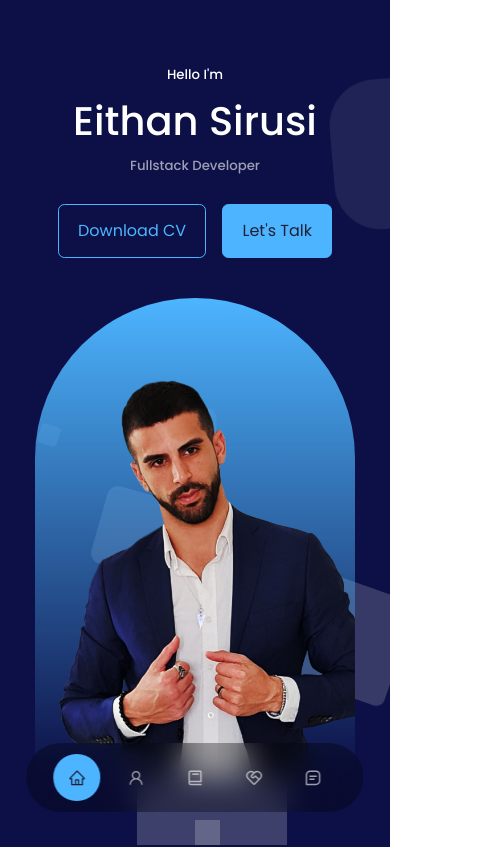
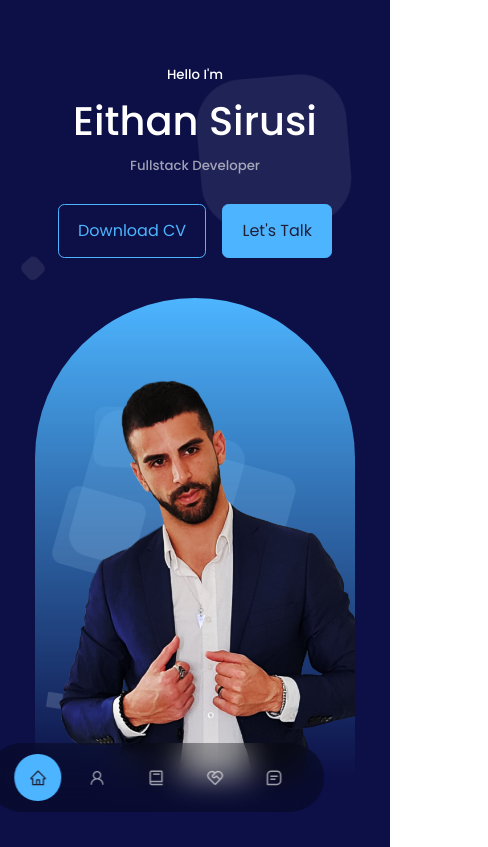
Before and after one commit to eithan31sirusi/new_portfolio, a React (Create React App) app: page / in a window 390 px wide. Shown: the top 847 px of the page, 488 px wide, since content can reach past the window. Built offline with nearby package versions, Linux system fonts and the light colour scheme; the HTML template or start-up script is replaced by a standard one.

Commit message:
adding animated background

```diff
--- a/src/App.jsx
+++ b/src/App.jsx
@@ -11,10 +11,9 @@ import Footer from "./components/footer/Footer";
 
 import AnimatedBG from "./UI/AnimatedBG";
 
-import "./app.css";
-
 const App = () => {
   return (
+    <>
       <AnimatedBG>
         <Header />
         <Nav />
@@ -26,6 +25,7 @@ const App = () => {
         <Contact />
         <Footer />
       </AnimatedBG>
+    </>
   );
 };
 
--- a/src/UI/animatedBG.css
+++ b/src/UI/animatedBG.css
@@ -2,7 +2,7 @@
 
 .area {
   background: #0d1046;
-  background: -webkit-linear-gradient(to left, #8f94fb, #4e54c8);
+  background: -webkit-linear-gradient(to left, #0d1046, #4e54c8);
   width: 100%;
   height: fit-content;
   position: absolute;
@@ -40,7 +40,7 @@
   left: 10%;
   width: 20px;
   height: 20px;
-  animation-delay: 2s;
+  animation-delay: 0s;
   animation-duration: 12s;
 }
 
@@ -48,7 +48,7 @@
   left: 70%;
   width: 20px;
   height: 20px;
-  animation-delay: 4s;
+  animation-delay: 0s;
 }
 
 .circles li:nth-child(4) {
@@ -70,21 +70,21 @@
   left: 75%;
   width: 110px;
   height: 110px;
-  animation-delay: 3s;
+  animation-delay: 0s;
 }
 
 .circles li:nth-child(7) {
   left: 35%;
   width: 150px;
   height: 150px;
-  animation-delay: 7s;
+  animation-delay: 0s;
 }
 
 .circles li:nth-child(8) {
   left: 50%;
   width: 25px;
   height: 25px;
-  animation-delay: 15s;
+  animation-delay: 2s;
   animation-duration: 45s;
 }
 
@@ -117,3 +117,10 @@
     border-radius: 50%;
   }
 }
+
+/* ================ MEDIA QUERIES (X SMALL DEVICES) ================= */
+@media screen and (max-width: 414px) {
+  .circles {
+    width: 60%;
+  }
+}
--- a/src/app.css
+++ /dev/null
@@ -1,2 +0,0 @@
-.bg_container {
-}
--- a/src/components/nav/nav.css
+++ b/src/components/nav/nav.css
@@ -31,3 +31,11 @@ nav a.active {
   background: var(--color-primary);
   color: var(--color-bg);
 }
+
+@media screen and (max-width: 414px) {
+  nav {
+    left: 40%;
+    transform: translateX(-50%);
+    bottom: 2rem;
+  }
+}
```
Lines whose indentation alone changed are shown as unchanged.
